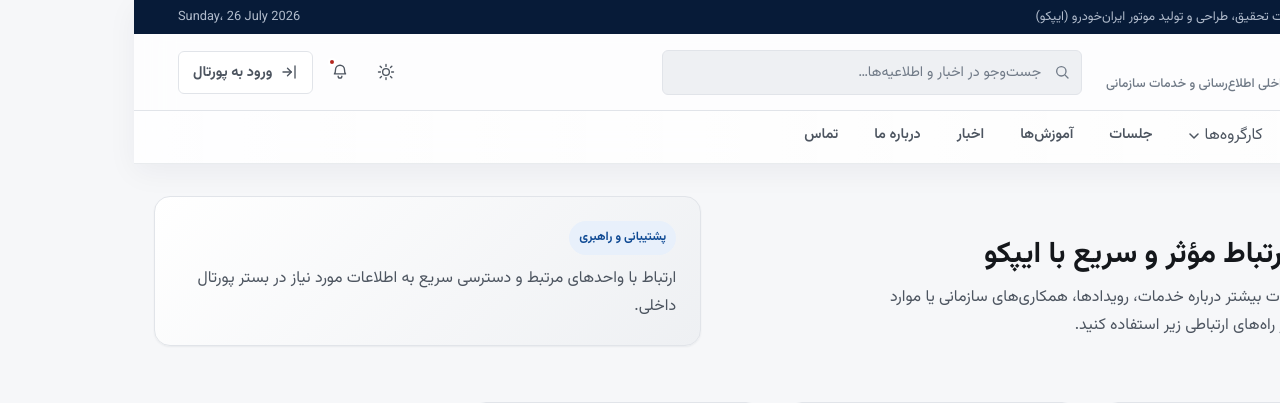
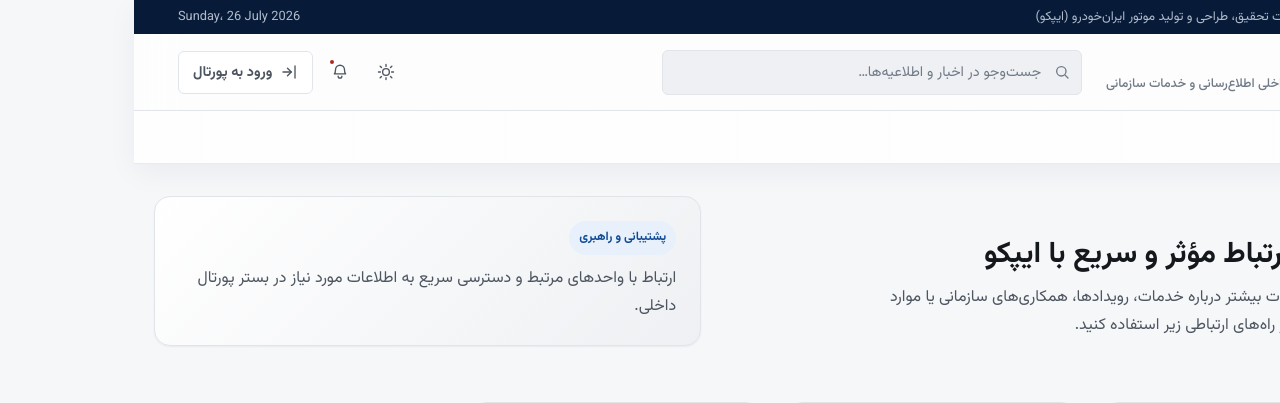
Before and after one commit to Ali-Mosayebi04/ip-co_portal, a Django app: page /contact/ in a window 1280 px wide; the page is wider, and only the part inside the window is pictured. Shown: the top 403 px of that part. Run offline with Django 5.2, Linux system fonts and the light colour scheme; data comes from the database, SQL or seed files in the repository; data that the repository does not hold is empty.

Commit message:
editing home template and nav-bar

```diff
--- a/templates/partials/header.html
+++ b/templates/partials/header.html
@@ -220,7 +220,7 @@
                             </div>
                         </div>
                     </li>
-                    <li class="nav-item nav-item-dropdown">
+                  <!-- <li class="nav-item nav-item-dropdown">
                         <button
                             type="button"
                             class="nav-link dropdown-toggle"
@@ -244,13 +244,13 @@
                                 </ul>
                             </div>
                         </div>
-                    </li>
-                    <li><a href="{% url 'meetings:upcoming' %}">جلسات</a></li>
+                    </li>-->
+                 <!--  <li><a href="{% url 'meetings:upcoming' %}">جلسات</a></li>
                     <li><a href="{% url 'training:list' %}">آموزش‌ها</a></li>
                     <li><a href="{% url 'news:list' %}">اخبار</a></li>
                     <li><a href="{% url 'home:about_company' %}">درباره ما</a></li>
                     <li><a href="{% url 'home:contact' %}">تماس</a></li>
-
+-->
                     {% for item in nav_items %}
                         <li>
                             <a href="{{ item.url }}" {% if item.open_in_new_tab %}target="_blank" rel="noopener noreferrer"{% endif %}>
```
